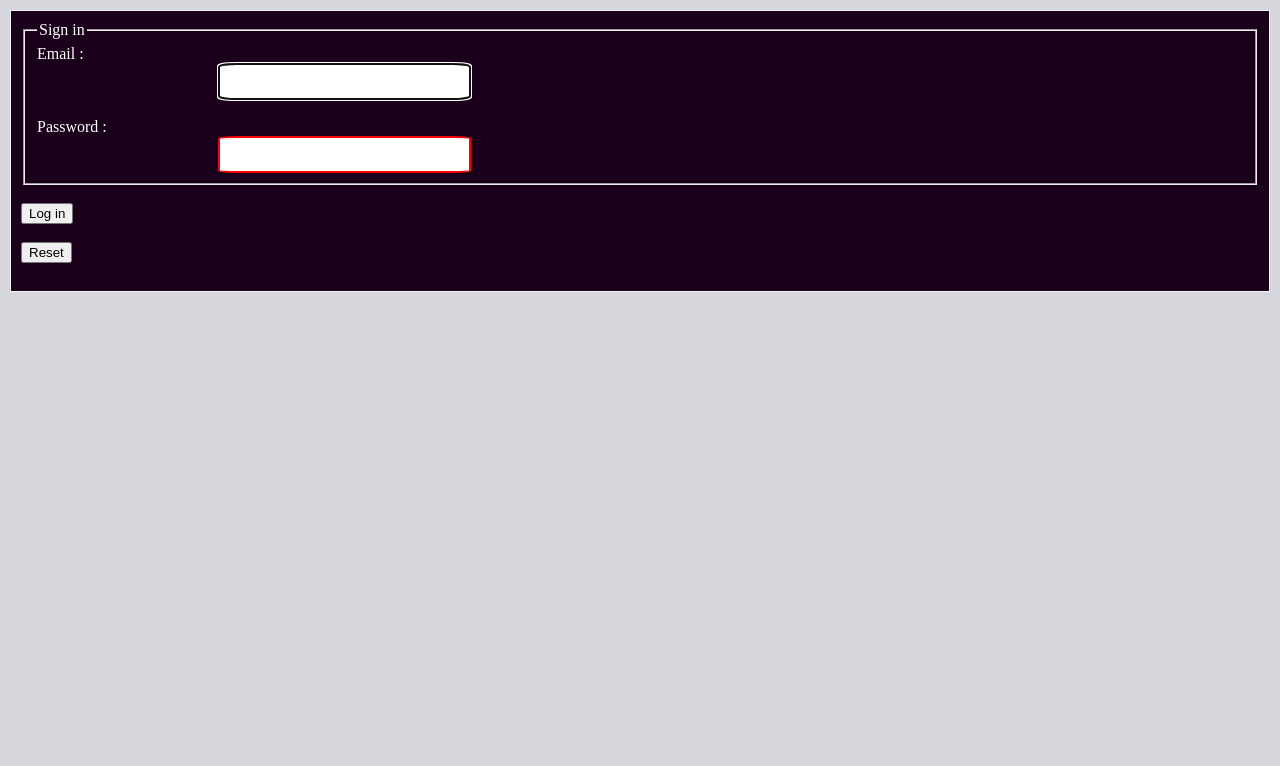
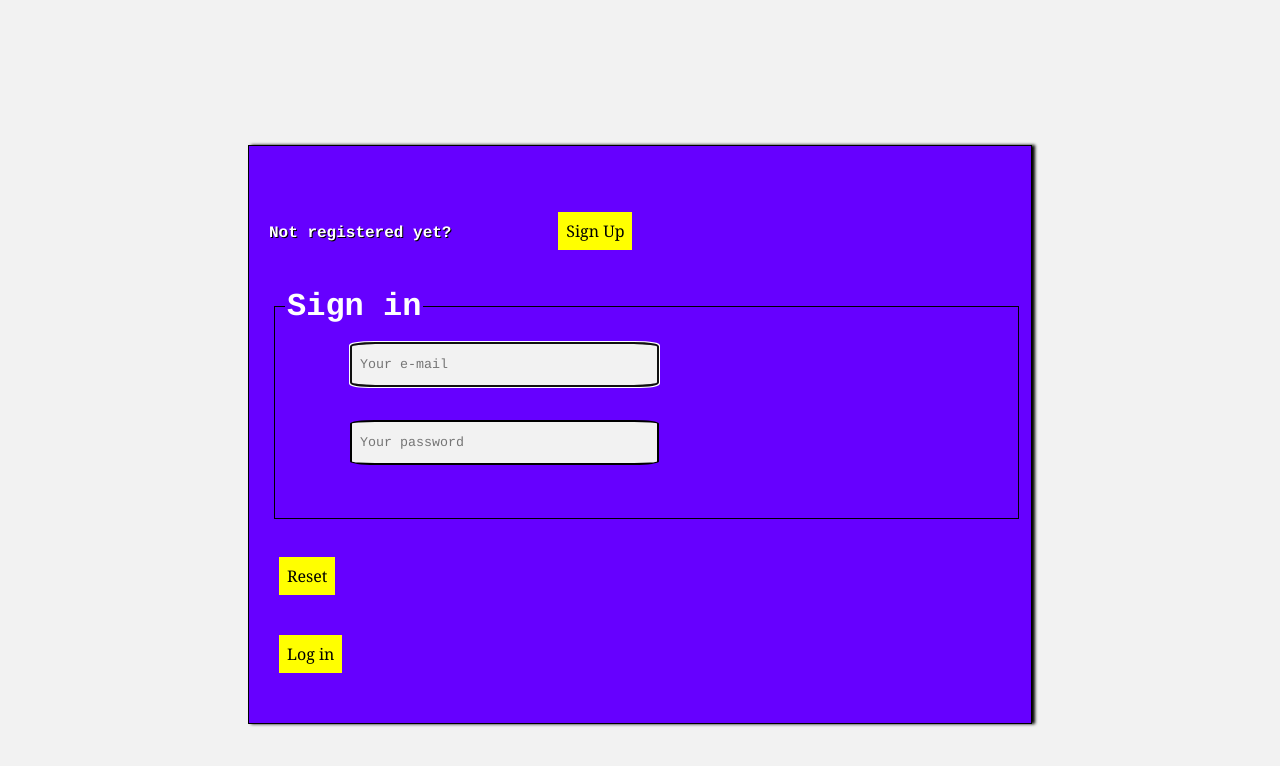
Before and after one commit to MOo-Ahmed/Web-Project1, a PHP site: page /Login.html in a window 1280 px wide. Shown: the top 766 px of the page. Run offline with PHP 8.4, Linux system fonts and the light colour scheme.

Commit message:
Finishing login page

```diff
--- a/Web Project 1/HomePage.html
+++ b/Web Project 1/HomePage.html
@@ -3,6 +3,7 @@
 <head>
     <title>ZYX Store | Home</title>
     <meta http-equiv="Content-Type" content="text/html; charset=utf-8"/>
+    <meta name="viewport" content="width=device-width, initial-scale=1.00, maximum-scale=2.00, minimum-scale=1.00">
     <link rel="stylesheet" href="styles.css">
 </head>
 <body>
--- a/Web Project 1/Login.html
+++ b/Web Project 1/Login.html
@@ -3,23 +3,32 @@
 <head>
     <title>ZYX Store | Login</title>
     <meta http-equiv="Content-Type" content="text/html; charset=utf-8"/>
+    <meta name="viewport" content="width=device-width, initial-scale=1.00, maximum-scale=2.00, minimum-scale=1.00">
     <link rel="stylesheet" href="styles.css">
+    <script src= "myScript.js"></script>
 </head>
 <body>
-    <form class="myForm"  target="_blank" method="post">
+    <form name="login" onsubmit="return validateLoginForm()"
+          action="HomePage.html" class="myForm"  target="_self">
+        <br><br>
+        <label>Not registered yet? &nbsp;&nbsp;&nbsp;&nbsp;&nbsp;&nbsp;</label>
+        <a href="RegPage.html" class="linkButton">Sign Up</a>
+        <br><br>
         <fieldset>
         <legend>Sign in</legend>
-        <label for="1">Email : </label><br>
-        <input class="textInputs" type="text" id="1" pattern="email" autofocus><br><br>
+        <input placeholder="Your e-mail" name="email" class="textInputs" type="text" id="1"
+               pattern="[a-z0-9._%+-]+@[a-z0-9.-]+\.[a-z]{2,}$" autofocus><br><br>
         <!-- when page loads, this input is focused -->
-        <label for="psw">Password : </label><br>
-        <input class="textInputs" type="password" id="psw" maxlength="15" required><br>
+        <input placeholder="Your password"  name="psw" class="textInputs" type="password" id="psw" maxlength="15" required><br>
+
+        <br><br>
         </fieldset>
         <br>
-        <input type="submit" value="Log in"  class="formBtn" required>
-        <br><br>
-        <input type="reset" value="Reset" class="formBtn" required>
-        <br><br>
+        <input type="reset" value="Reset" class="linkButton" required>
+        <br>
+        <input type="submit" value="Log in"  class="linkButton"  required>
+
+
     </form>
 
 </body>
--- a/Web Project 1/myScript.js
+++ b/Web Project 1/myScript.js
@@ -1,4 +1,15 @@
 function validateLoginForm()
 {
+	var email = document.forms["login"]["email"].value;
+    var psw = document.forms["login"]["psw"].value;
+    if (email.indexOf(" ") != -1) {
+        window.alert("Email shouldn't contain white space");
+        return false;
+    }
+    else if (psw.length < 8){
 
+        window.alert("Password must be filled out");
+        return false;
+    }
+    return true;
 }
--- a/Web Project 1/styles.css
+++ b/Web Project 1/styles.css
@@ -2,7 +2,7 @@ body
 {
     max-width: 100%;
     height: auto;
-    background-color: #d5d7dd;
+    background-color: #f2f2f2;
     background-size: cover;
     background-position: center;
     background-repeat: no-repeat;
@@ -82,7 +82,7 @@ img.logo
 .navLink
 {
     color: #ff0000 ;
-    font-family: sans-serif;
+    font-family:courier,arial,helvetica;
     text-decoration: none;
     display: block;
     -webkit-text-stroke-width: 1px;
@@ -91,23 +91,92 @@ img.logo
 
 .myForm
 {
+    font-family:courier,arial,helvetica;
+    margin: 140px auto 30px auto ;
     color: white;
-    max-width = 90%;
+    width: auto;
+    max-width: 100%;
     height: auto;
-    border: 1px solid #f2f2f2 ;
-    background-color: #1a001a ;
-    margin: 5px ;
+    border: 1px solid black ;
+    background-color: #6600ff;
     padding: 10px;
+    padding-bottom: 30px;
+    box-shadow: 3px 0px 3px black;
+    overflow: auto;
+}
+
+fieldset
+{
+    border: 1px solid black ;
+    margin-left: 15px;
+    padding: 10px;
+    width: auto;
+    max-width: 100%;
+    height: auto;
+    box-sizing: border-box;
+    overflow: auto;
+
+}
+
+legend
+{
+    font-size: 200%;
+    font-weight: bold;
+}
+
+label
+{
+    font-weight: bold;
+    font-family:courier,arial,helvetica;
+    margin: 10px;
+    text-shadow: 1px 1px black ;
 }
 
 input.textInputs
 {
-    border: 2px solid red;
-    border-radius: 7%;
-    min-width: 20% ;
-    max-width: 30%;
+    font-family:courier,arial,helvetica;
+    border: 2px solid black;
+    border-radius: 8%;
+    min-width: 40% ;
+    max-width: 60%;
     height: 25px;
-    padding: 4px;
-    margin-left: 15%;
+    padding: 8px;
+    margin: 1% 2% 1% 9%;
+    background-color: #f2f2f2;
 
 }
+
+.linkButton
+{
+    display: inline-block;
+    max-width: 50% ;
+    font-family:Georgia,arial,helvetica;
+    text-decoration: none;
+    background-color: yellow;
+    padding: 8px;
+    margin: 20px;
+    color: black;
+    border: none;
+    font-size: 1em;
+}
+
+.linkButton:active
+{
+    background: #e5e5e5;
+    -webkit-box-shadow: inset 0px 0px 5px #c1c1c1;
+    -moz-box-shadow: inset 0px 0px 5px #c1c1c1;
+    box-shadow: inset 0px 0px 5px #c1c1c1;
+    transform: translateY(1px);
+}
+
+.linkButton:hover
+{
+
+    background-color: red;
+    color: white;
+}
+
+@media only screen and (min-width: 500px) {
+    .myForm{
+        max-width: 60% ;
+    }
```
